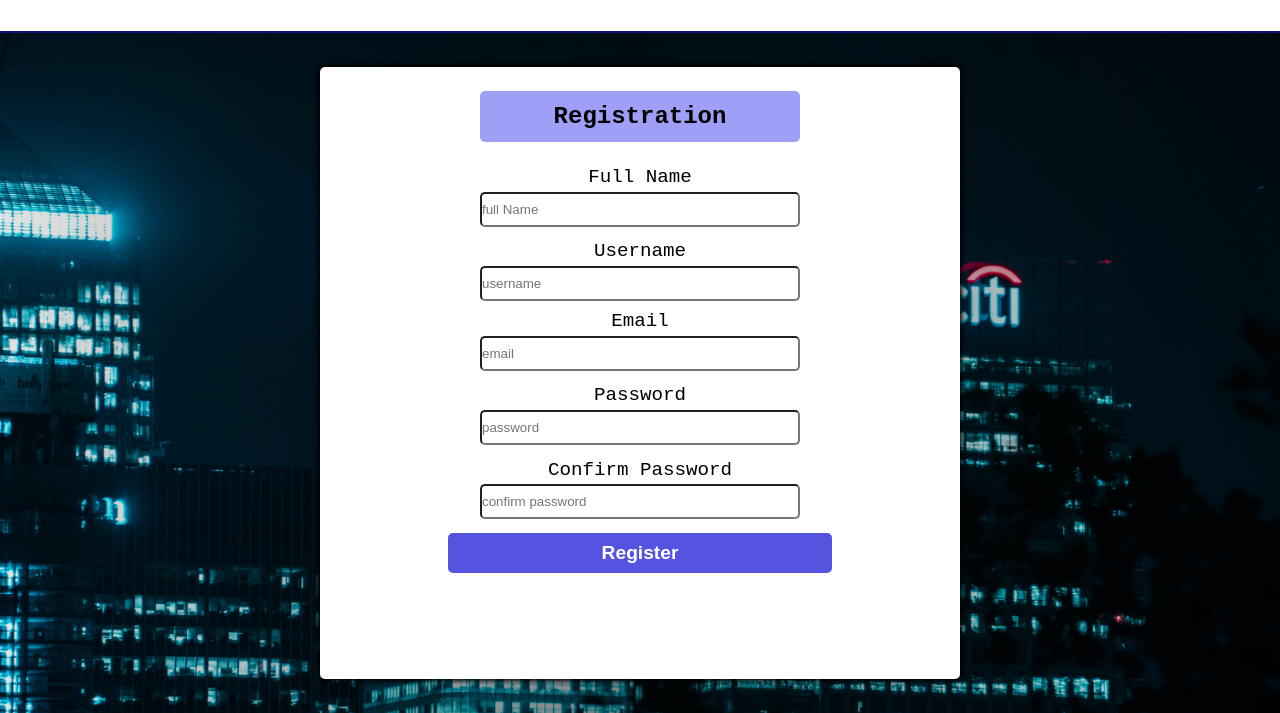
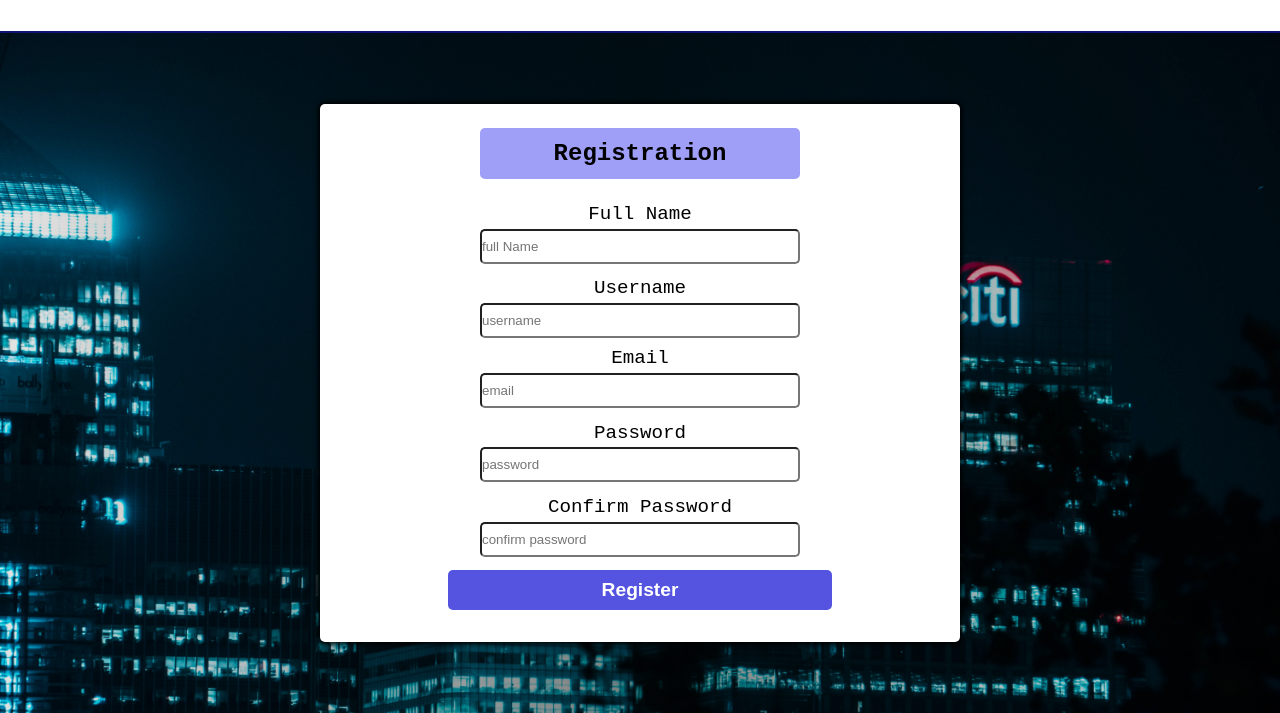
Before and after one commit to Tonywhite1997/bankApp, a plain HTML site: page signup.html in a window 1280 px wide. Shown: the part 87-800 px from the top of the page. Drawn offline with Linux system fonts and the light colour scheme.

Commit message:
fix register bugs

```diff
--- a/signup.css
+++ b/signup.css
@@ -109,7 +109,7 @@ header{
 }
 
 main{
-    height: 85vh;
+    min-height: 85vh;
     width: 100vw;
     color: white;
     background-image: linear-gradient(to right,
@@ -180,6 +180,7 @@ input:focus{
     width: 100%;
     display: flex;
     justify-content: center;
+    margin-bottom: 2em;
 }
 button{
     width: 60%;
```
